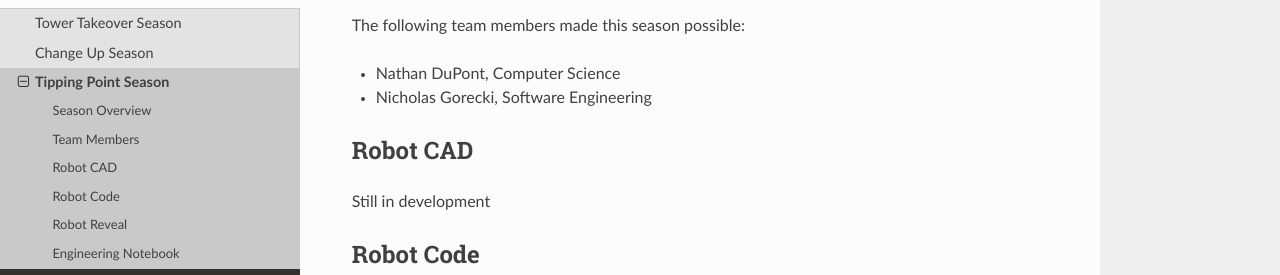
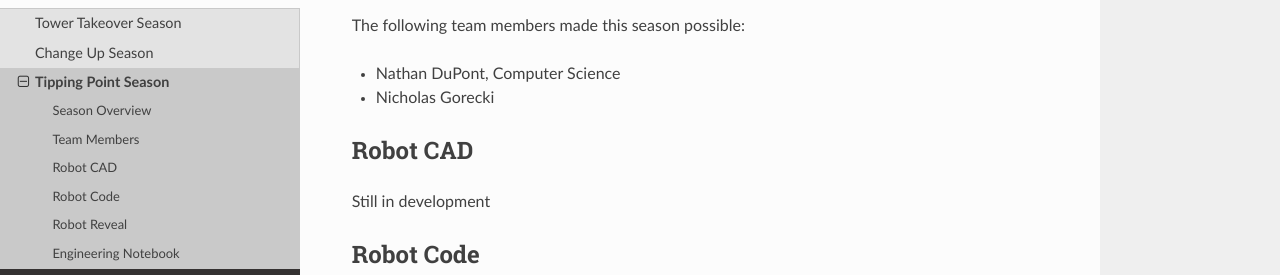
Before and after one commit to msoe-vex/docs, a Sphinx documentation site: the page built from source/seasons/tipping-point/tipping-point.rst, in a window 1280 px wide and 1021 px high. Shown: the part 306-581 px from the top of the window. Built offline with Sphinx 7.4.7 and the Read the Docs theme 2.0.0, drawn with Linux system fonts in a browser that asks for light colours.

```diff
--- a/source/seasons/tipping-point/tipping-point.rst
+++ b/source/seasons/tipping-point/tipping-point.rst
@@ -14,7 +14,7 @@ Team Members
 The following team members made this season possible:
 
 - Nathan DuPont, Computer Science
-- Nicholas Gorecki, Software Engineering
+- Nicholas Gorecki
 
 
 Robot CAD
```
